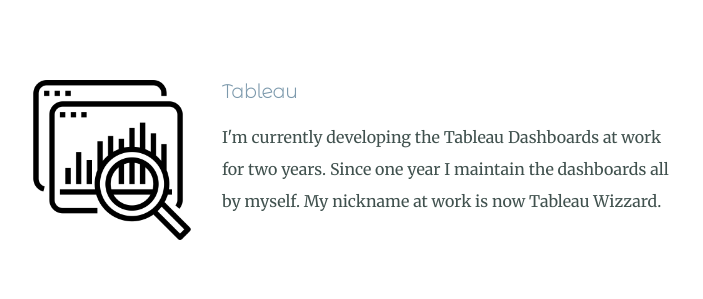
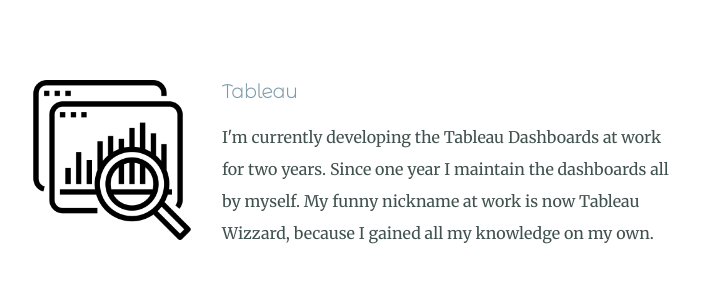
Before and after one commit to caroBoo/personal_site, a plain HTML site: page index.html in a window 1280 px wide. Shown: the part 1560-1859 px from the top of the page, without its empty margins (288-991 px from the left). Drawn offline with Linux system fonts and the light colour scheme.

Commit message:
Update index.html

```diff
--- a/index.html
+++ b/index.html
@@ -29,7 +29,7 @@
           <div class="skill-row">
             <img class="tableau-img" src="images/data.png">
             <h3>Tableau</h3>
-            <p>I'm currently developing the Tableau Dashboards at work for two years. Since one year I maintain the dashboards all by myself. My nickname at work is now Tableau Wizzard.</p>
+            <p>I'm currently developing the Tableau Dashboards at work for two years. Since one year I maintain the dashboards all by myself. My funny nickname at work is now Tableau Wizzard, because I gained all my knowledge on my own.</p>
           </div>
           <div class="skill-row">
             <img class="sql-img" src="https://cdn-icons-png.flaticon.com/512/6785/6785303.png">
```
